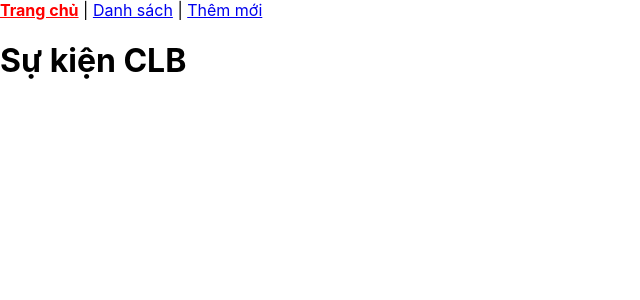
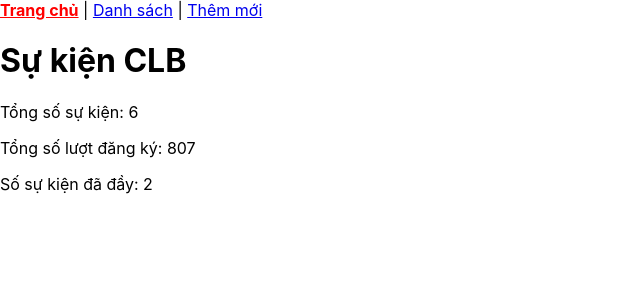
Before and after one commit to TranThiLuong-coder/B25DCCC133_LTW2026_GK, a React (Create React App) app: page / in a window 1280 px wide. Shown: the top 300 px of the page, without its empty margins (0-640 px from the left). Built offline with nearby package versions, Linux system fonts and the light colour scheme.

Commit message:
Them thong ke o trang chu

```diff
--- a/src/App.js
+++ b/src/App.js
@@ -52,7 +52,7 @@ const App = () => {
   return (
     <Routes>
       <Route path="/" element={<Layout loading={loading} error={error} />}>
-        <Route index element={<Home />} />
+        <Route index element={<Home events={events} />} />
         <Route
           path="events"
           element={
--- a/src/pages/Home.js
+++ b/src/pages/Home.js
@@ -1,5 +1,16 @@
-const Home = () => {
-  return <h1>Sự kiện CLB</h1>;
+const Home = ({ events }) => {
+  const totalEvents = events.length;
+  const totalRegistered = events.reduce((sum, e) => sum + e.registered, 0);
+  const fullCount = events.filter((e) => e.registered === e.capacity).length;
+
+  return (
+    <div>
+      <h1>Sự kiện CLB</h1>
+      <p>Tổng số sự kiện: {totalEvents}</p>
+      <p>Tổng số lượt đăng ký: {totalRegistered}</p>
+      <p>Số sự kiện đã đầy: {fullCount}</p>
+    </div>
+  );
 };
 
 export default Home;
```
